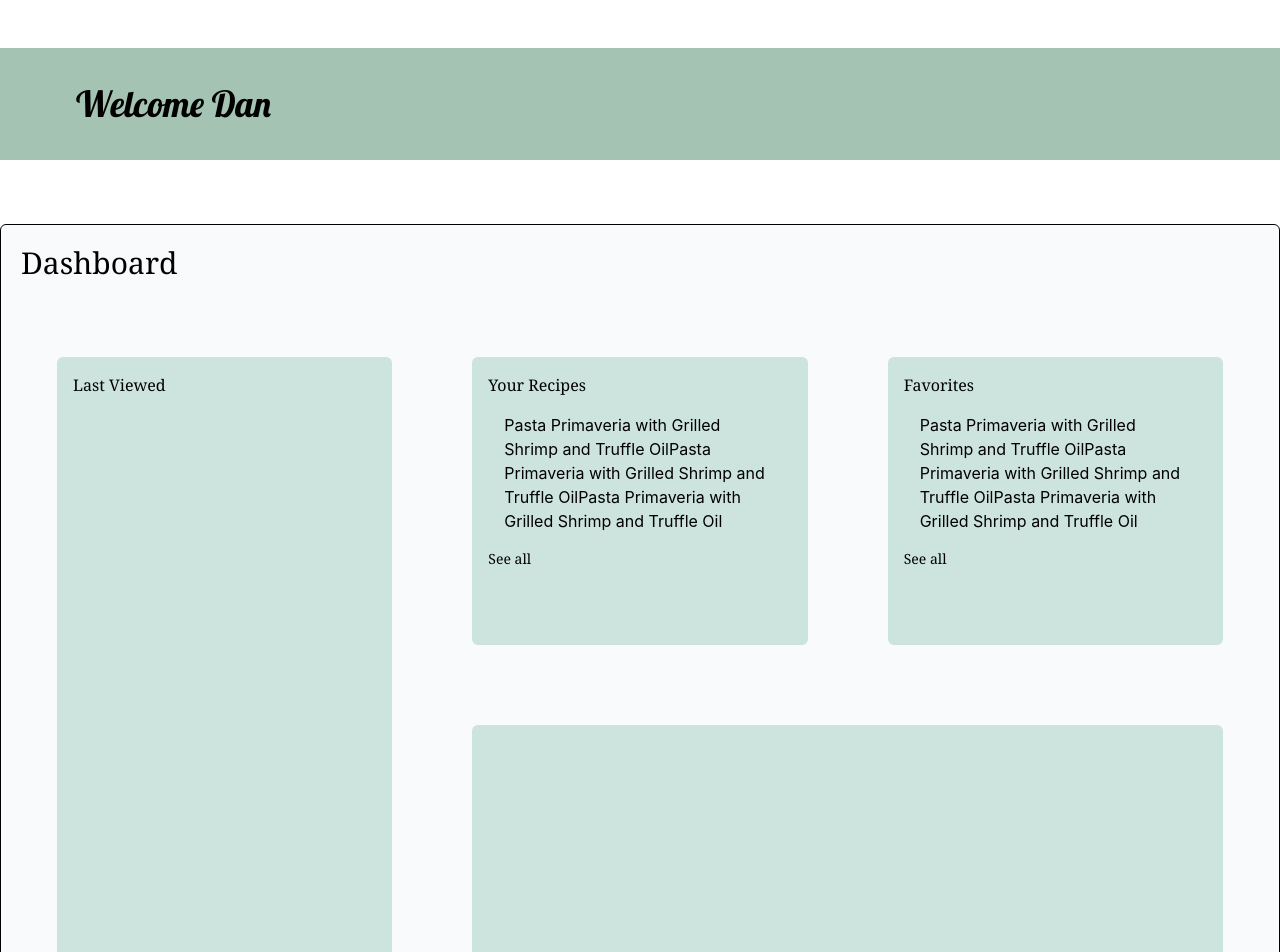
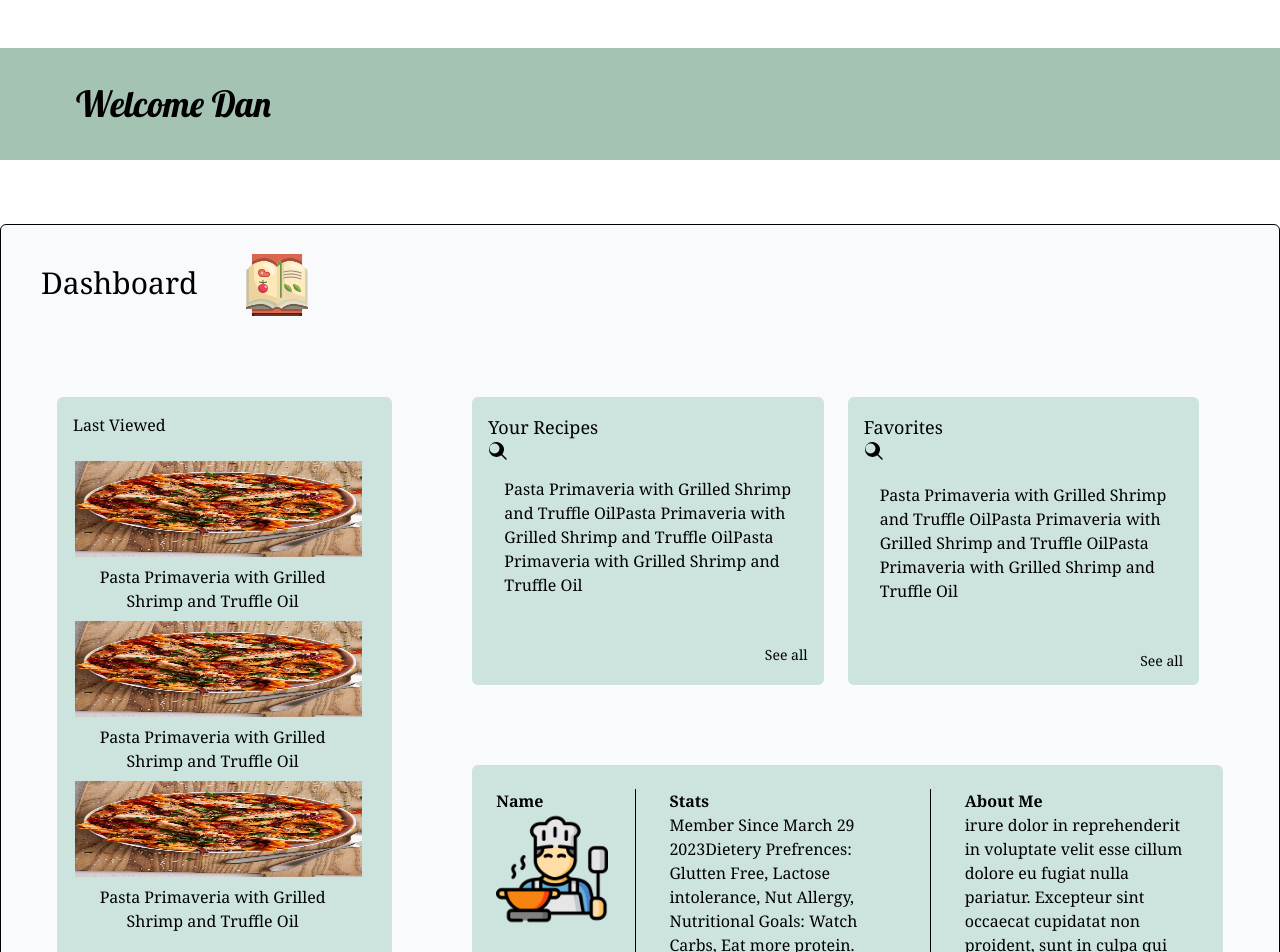
Before and after one commit to aishamashrah/fullstackproject, a React (Create React App) app in the folder cook/: page / in a window 1280 px wide. Shown: the top 952 px of the page. Built offline with nearby package versions, Linux system fonts and the light colour scheme.

Commit message:
dashbored page Done

```diff
--- a/cook/src/Components/Dashboard/Dashboard.tsx
+++ b/cook/src/Components/Dashboard/Dashboard.tsx
@@ -1,6 +1,13 @@
 import React from 'react'
 import img from '../../Assets/cook-book-removebg-preview.png'
+import img2 from '../../Assets/211209-delish-quarterly-pasta-chicken-parm-pasta-vertical-utensils-071-eb-1640015465.jpg'
+import chefHat2 from '../../Assets/profile.png'
 export default function Dashboard() {
+  interface SearchpagesProps {
+    img: string;
+    type: string;
+    text: string;
+  }
   return (
     <>
       <br></br>
@@ -12,36 +19,83 @@ export default function Dashboard() {
           </div>
         </div>
       </div>
-      <div className="container h-screen mx-auto bg-slate-50 mt-16 rounded-md border  border-black ">
+      <div className="container h-screen mx-auto md:border-spacing-y-96 bg-slate-50 mt-16 rounded-md border  border-black ">
 
-        <h1 className='p-5 font-serif text-3xl'>Dashboard</h1>
+        <div className="flex flex-row  ">
+          <h1 className='p-10 font-serif text-3xl'>
 
-    <div className="grid grid-cols-1 md:grid-cols-3 gap-6 md:gap-20 p-5 md:p-14">
+            Dashboard
+          </h1>
+          <img src={img} alt="Dashboard icon" className="w-20 h-20 mr-3 p-2 mt-5" />
+        </div>
+
+        <div className="grid grid-cols-1 md:grid-cols-3   gap-6 md:gap-20 p-5 md:p-14">
 
           <div className="col1 rounded-md p-4 col-span-1">
             <h3 className="font-serif">Last Viewed</h3>
+
+            <div className="flex  text-center flex-col items-center mt-4 lg:text-base  md:text-xs">
+              <img src={img2} alt="Dashboard icon" className="w-96 h-28 mr-3 p-2" />
+              <p className="font-serif mr-6">Pasta Primaveria with Grilled Shrimp and Truffle Oil</p>
+              <img src={img2} alt="Dashboard icon" className="w-96 h-28 mr-3 p-2" />
+              <p className="font-serif mr-6">Pasta Primaveria with Grilled Shrimp and Truffle Oil</p>
+              <img src={img2} alt="Dashboard icon" className="w-96 h-28 mr-3 p-2" />
+              <p className="font-serif mr-6">Pasta Primaveria with Grilled Shrimp and Truffle Oil</p>
+            </div>
           </div>
 
           <div className="w-full  col-span-2 ">
 
-   <div className="flex flex-col md:flex-row gap-6 md:gap-20">
+            <div className="flex flex-col lg:text-base md:text-xs  md:flex-row gap-6 ">
               <div className=" p-4 rounded-md bg1">
-                <h3 className="font-serif">Your Recipes</h3>
-                <p className='p-4'>Pasta Primaveria with Grilled Shrimp and Truffle OilPasta Primaveria with Grilled Shrimp and Truffle OilPasta Primaveria with Grilled Shrimp and Truffle Oil</p>
-                <h6 className='text-sm font-serif'>See all</h6>
+                <h3 className="font-serif text-lg">Your Recipes</h3>
+                <svg xmlns="http://www.w3.org/2000/svg" className=" h-5 w-5 text-black-400" viewBox="0 0 20 20" fill="currentColor">
+                  <path fillRule="evenodd" d="M13.236 14.295a7.5 7.5 0 111.06-1.06l4.242 4.242a.75.75 0 11-1.06 1.06l-4.242-4.242zm-6.736-1.795a5 5 0 100-10 5 5 0 000 10z" clipRule="evenodd" />
+                </svg>
+                <p className='p-4 font-serif '>Pasta Primaveria with Grilled Shrimp and Truffle OilPasta Primaveria with Grilled Shrimp and Truffle OilPasta Primaveria with Grilled Shrimp and Truffle Oil</p>
+
+                <h6 className='text-sm font-serif text-right pt-8'>See all</h6>
               </div>
-              <div className=" p-4 rounded-md bg1">
-                <h3 className="font-serif">Favorites</h3>
-                <p className='p-4'>Pasta Primaveria with Grilled Shrimp and Truffle OilPasta Primaveria with Grilled Shrimp and Truffle OilPasta Primaveria with Grilled Shrimp and Truffle Oil</p>
-                <h5 className='text-sm font-serif '>See all</h5>
+              <div className=" p-4 rounded-md bg1  ">
+                <h3 className="font-serif text-lg">Favorites</h3>
+                <button className=''>
+                <svg xmlns="http://www.w3.org/2000/svg" className="h-5 flex justify-normal w-5 text-black-400" viewBox="0 0 20 20" fill="currentColor">
+                  <path fillRule="evenodd" d="M13.236 14.295a7.5 7.5 0 111.06-1.06l4.242 4.242a.75.75 0 11-1.06 1.06l-4.242-4.242zm-6.736-1.795a5 5 0 100-10 5 5 0 000 10z" clipRule="evenodd" />
+                </svg>
+                </button>
+                <p className='p-4 font-serif'>Pasta Primaveria with Grilled Shrimp and Truffle OilPasta Primaveria with Grilled Shrimp and Truffle OilPasta Primaveria with Grilled Shrimp and Truffle Oil</p>
+                <h6 className='text-sm font-serif text-right pt-8 hover'>See all</h6>
               </div>
-
+              <br></br>
+              <br></br>
+              <br></br>
             </div>
-            <div className="mt-20 p-20 rounded-md LastBg md:mt-20 p-5 md:p-20 md:h-64 ">
-                <h3 className="font-serif"></h3>
-                <p className='p-4'></p>
-
+            <div className=" rounded-md LastBg md:mt-20   md:h-64">
+              <div className="flex flex-col md:flex-row justify-between  lg:text-base  md:text-xs p-6">
+                <div className="">
+                  <h3 className="font-serif font-bold">Name</h3>
+                  <img src={chefHat2} alt="Dashboard icon" className="w-full h-auto md:h-28" />
+                </div>
+                <div className="flex justify-center">
+                  <svg className="w-2 h-full  hidden hidden md:block sm:block">
+                    <line x1="0" y1="0" x2="0" y2="100%" stroke="currentColor" stroke-width="2" />
+                  </svg>
+                </div>
+                <div className="w-full md:w-1/3 ">
+                  <h3 className="font-serif font-bold">Stats</h3>
+                  <p className="font-serif">Member Since March 29 2023Dietery Prefrences: Glutten Free, Lactose intolerance, Nut Allergy, Nutritional Goals: Watch Carbs, Eat more protein.</p>
+                </div>
+                <div className="flex justify-center">
+                  <svg className="w-2 h-full hidden sm:block">
+                    <line x1="0" y1="0" x2="0" y2="100%" stroke="currentColor" stroke-width="2" />
+                  </svg>
+                </div>
+                <div className="w-full md:w-1/3 ">
+                  <h3 className="font-serif font-bold">About Me</h3>
+                  <p className="font-serif">irure dolor in reprehenderit in voluptate velit esse cillum dolore eu fugiat nulla pariatur. Excepteur sint occaecat cupidatat non proident, sunt in culpa qui officia deserunt mollit anim id est laborum."</p>
+                </div>
               </div>
+            </div>
 
 
           </div>
```
Also changed, not shown: cook/src/Assets/211209-delish-quarterly-pasta-chicken-parm-pasta-vertical-utensils-071-eb-1640015465.jpg (added), cook/src/index.css (line endings or trailing spaces).
